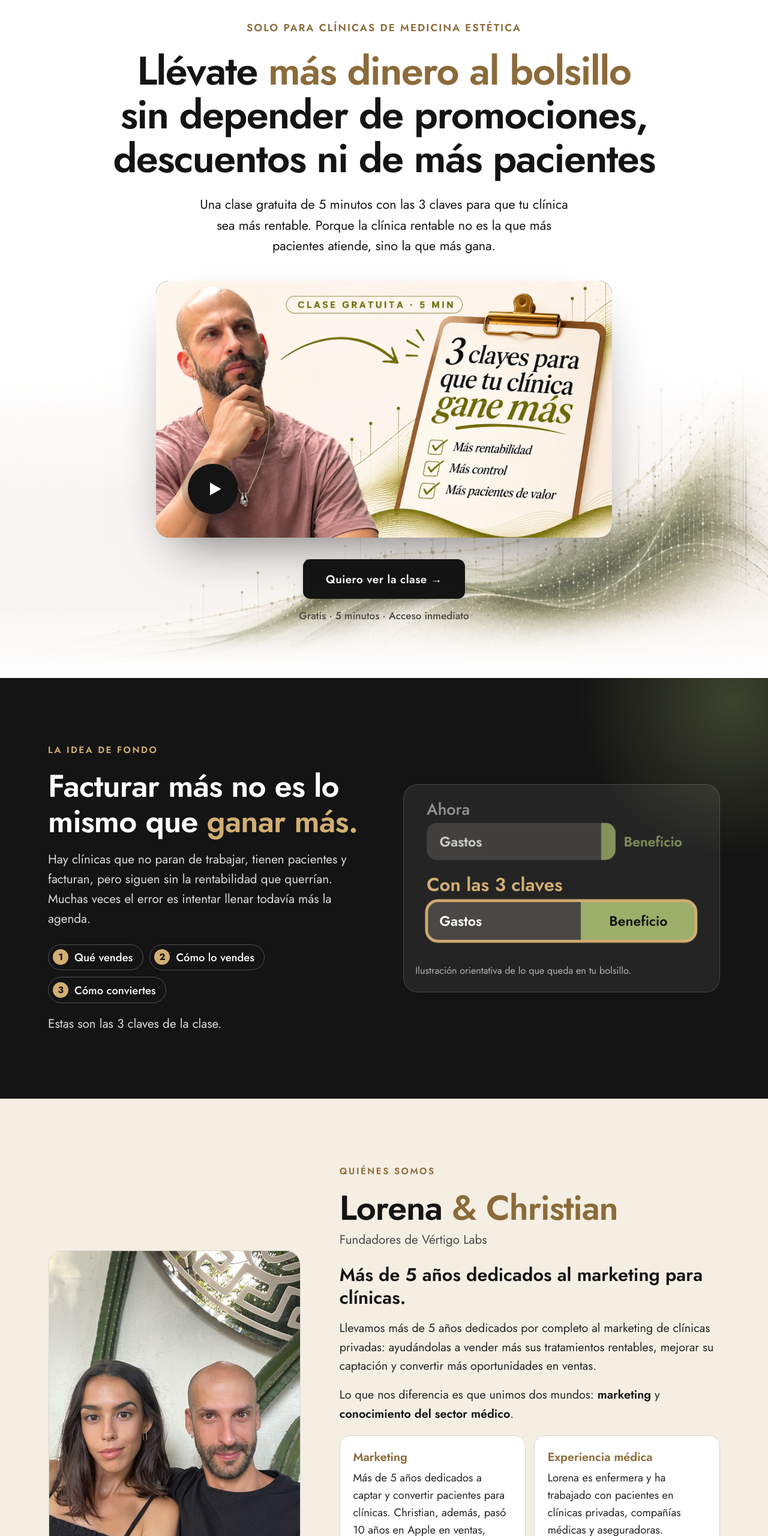
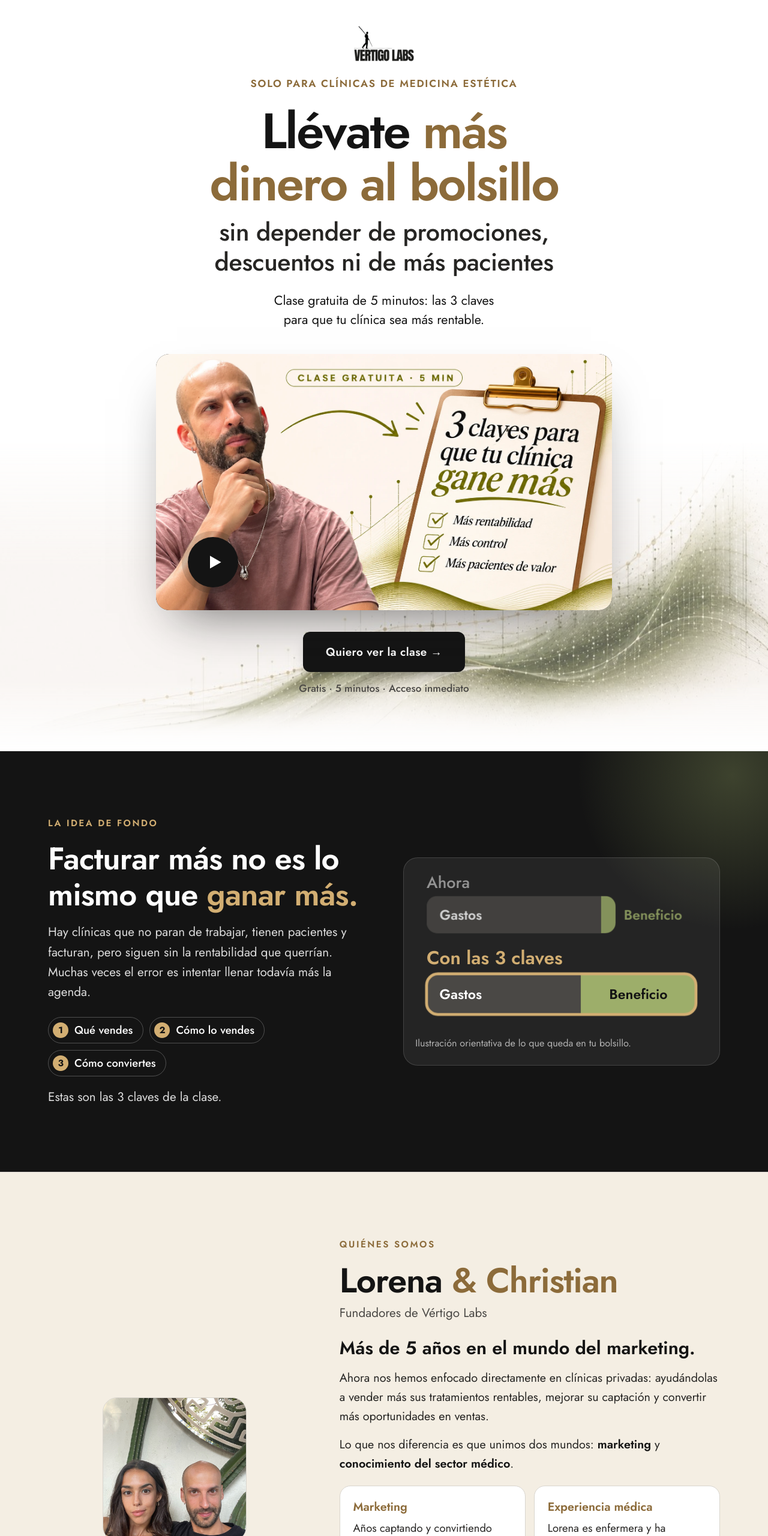
Before and after one commit to promocioneschris/vertigo-labs-landing, a plain HTML site: page clase.html in a window 1280 px wide. Shown: the part 80-2640 px from the top of the page at 60% size. Drawn offline with Linux system fonts and the light colour scheme.

Commit message:
Clase: logo, título más grande, subtítulo corto y quiénes somos ajustado
Co-Authored-By: Claude Sonnet 5.5 <noreply@anthropic.com>

```diff
--- a/clase.html
+++ b/clase.html
@@ -54,10 +54,12 @@ button{cursor:pointer;border:none;background:none;font-family:inherit}
 .hero{position:relative;overflow:hidden;padding:calc(40px + 2.25rem) 5% 3.5rem;text-align:center}
 .hero-wave{position:absolute;right:0;bottom:0;width:100%;height:min(55%,520px);background:url(wave-hero.jpg) right bottom/cover no-repeat;opacity:.7;pointer-events:none;-webkit-mask-image:linear-gradient(to bottom,transparent,#000 40%,#000 78%,transparent);mask-image:linear-gradient(to bottom,transparent,#000 40%,#000 78%,transparent)}
 .hero-in{position:relative;z-index:1;max-width:940px;margin:0 auto}
-.eyebrow{display:inline-block;font-size:.95rem;font-weight:600;letter-spacing:.12em;text-transform:uppercase;color:var(--gold);margin-bottom:1.2rem}
-.hero-h1{font-size:clamp(2.1rem,6.6vw,3.7rem);font-weight:600;line-height:1.1;letter-spacing:-.025em;text-wrap:balance}
+.eyebrow{display:inline-block;font-size:clamp(.74rem,3.4vw,.95rem);font-weight:600;letter-spacing:.1em;text-transform:uppercase;color:var(--gold);margin-bottom:1.2rem}
+.hero-logo{height:100px;width:auto;margin:-.6rem auto .2rem;mix-blend-mode:multiply}
+.hero-h1{font-size:clamp(2.45rem,9vw,4.6rem);font-weight:600;line-height:1.06;letter-spacing:-.03em;text-wrap:balance}
 .hero-h1 em{font-style:normal;color:var(--gold)}
-.hero-sub{font-size:1.2rem;line-height:1.6;color:var(--ink);margin:1.25rem auto 0;max-width:640px}
+.hero-h1 .h1-sub{display:block;margin-top:.7rem;font-size:.5em;font-weight:500;line-height:1.2;letter-spacing:-.01em;color:var(--ink2)}
+.hero-sub{font-size:1.2rem;line-height:1.5;color:var(--ink);margin:1.25rem auto 0;max-width:640px;text-wrap:balance}
 
 /* reproductor (maqueta del vídeo) */
 .player{position:relative;display:block;width:100%;max-width:760px;margin:2.25rem auto 0;aspect-ratio:16/9;border-radius:22px;overflow:hidden;background:var(--ink);color:var(--white);text-align:left;box-shadow:0 40px 80px -35px rgba(20,20,20,.6);cursor:pointer;transition:transform .3s var(--ease)}
@@ -137,8 +139,8 @@ button{cursor:pointer;border:none;background:none;font-family:inherit}
 /* ── PRESENTADORES ── */
 .sec-about{background:var(--sand);border-top:1px solid var(--border);border-bottom:1px solid var(--border)}
 .about{display:grid;gap:2rem;align-items:center}
-.about-photo{border-radius:24px;overflow:hidden;border:1px solid var(--border);max-width:420px;margin:0 auto;width:100%}
-.about-photo img{width:100%;aspect-ratio:4/5;object-fit:cover;object-position:center top}
+.about-photo{border-radius:24px;overflow:hidden;border:1px solid var(--border);max-width:min(240px,62vw);margin:0 auto;width:100%}
+.about-photo img{width:100%;aspect-ratio:1/1;object-fit:cover;object-position:center top}
 .about-names{font-size:clamp(2rem,6vw,3.2rem);font-weight:600;line-height:1.05;letter-spacing:-.02em}
 .about-names em{font-style:normal;color:var(--gold)}
 .about-role{font-size:1.15rem;color:var(--ink3);margin:.4rem 0 1.2rem}
@@ -296,9 +298,10 @@ src="https://www.facebook.com/tr?id=989764080521861&ev=PageView&noscript=1"/></n
 <!-- ══ HERO ══ -->
 <section class="hero">
   <div class="hero-in">
+    <img src="vertigo%20AGENCY.png" alt="Vértigo Labs" class="hero-logo" data-reveal="fade">
     <span class="eyebrow" data-reveal="fade">Solo para clínicas de medicina estética</span>
-    <h1 class="hero-h1" data-reveal data-d="1">Llévate <em>más dinero al bolsillo</em> sin depender de promociones, descuentos ni de más pacientes</h1>
-    <p class="hero-sub" data-reveal data-d="2">Una clase gratuita de 5 minutos con las 3 claves para que tu clínica sea más rentable. Porque la clínica rentable no es la que más pacientes atiende, sino la que más gana.</p>
+    <h1 class="hero-h1" data-reveal data-d="1">Llévate <em>más dinero al bolsillo</em><span class="h1-sub">sin depender de promociones, descuentos ni de más pacientes</span></h1>
+    <p class="hero-sub" data-reveal data-d="2">Clase gratuita de 5 minutos: las 3 claves para que tu clínica sea más rentable.</p>
 
     <button type="button" class="player js-open-form" data-reveal data-d="2" aria-label="Ver la clase: déjanos tus datos para acceder">
       <img class="pl-cover" src="media/portada-clase.webp" alt="3 claves para que tu clínica gane más: clase gratuita de 5 minutos" width="1671" height="941">
@@ -366,13 +369,13 @@ src="https://www.facebook.com/tr?id=989764080521861&ev=PageView&noscript=1"/></n
       <span class="kicker" data-reveal="fade">Quiénes somos</span>
       <h2 class="about-names" data-reveal data-d="1">Lorena <em>&amp; Christian</em></h2>
       <p class="about-role" data-reveal data-d="1">Fundadores de Vértigo Labs</p>
-      <p class="about-lead" data-reveal data-d="2">Más de 5 años dedicados al marketing para clínicas.</p>
+      <p class="about-lead" data-reveal data-d="2">Más de 5 años en el mundo del marketing.</p>
       <div class="about-text" data-reveal data-d="2">
-        <p>Llevamos más de 5 años dedicados por completo al marketing de clínicas privadas: ayudándolas a vender más sus tratamientos rentables, mejorar su captación y convertir más oportunidades en ventas.</p>
+        <p>Ahora nos hemos enfocado directamente en clínicas privadas: ayudándolas a vender más sus tratamientos rentables, mejorar su captación y convertir más oportunidades en ventas.</p>
         <p>Lo que nos diferencia es que unimos dos mundos: <strong>marketing</strong> y <strong>conocimiento del sector médico</strong>.</p>
       </div>
       <div class="about-two" data-reveal data-d="3">
-        <div><b>Marketing</b><span>Más de 5 años dedicados a captar y convertir pacientes para clínicas. Christian, además, pasó 10 años en Apple en ventas, atención al cliente y experiencia de compra.</span></div>
+        <div><b>Marketing</b><span>Años captando y convirtiendo clientes, ahora enfocados en clínicas. Christian, además, pasó 10 años en Apple en ventas, atención al cliente y experiencia de compra.</span></div>
         <div><b>Experiencia médica</b><span>Lorena es enfermera y ha trabajado con pacientes en clínicas privadas, compañías médicas y aseguradoras. Entiende los tratamientos y la confianza que necesita un paciente para decidir.</span></div>
       </div>
       <p class="about-promise" data-reveal data-d="3">Que todo el esfuerzo que dedicas a tu clínica termine dejando más dinero en tu bolsillo.</p>
```
